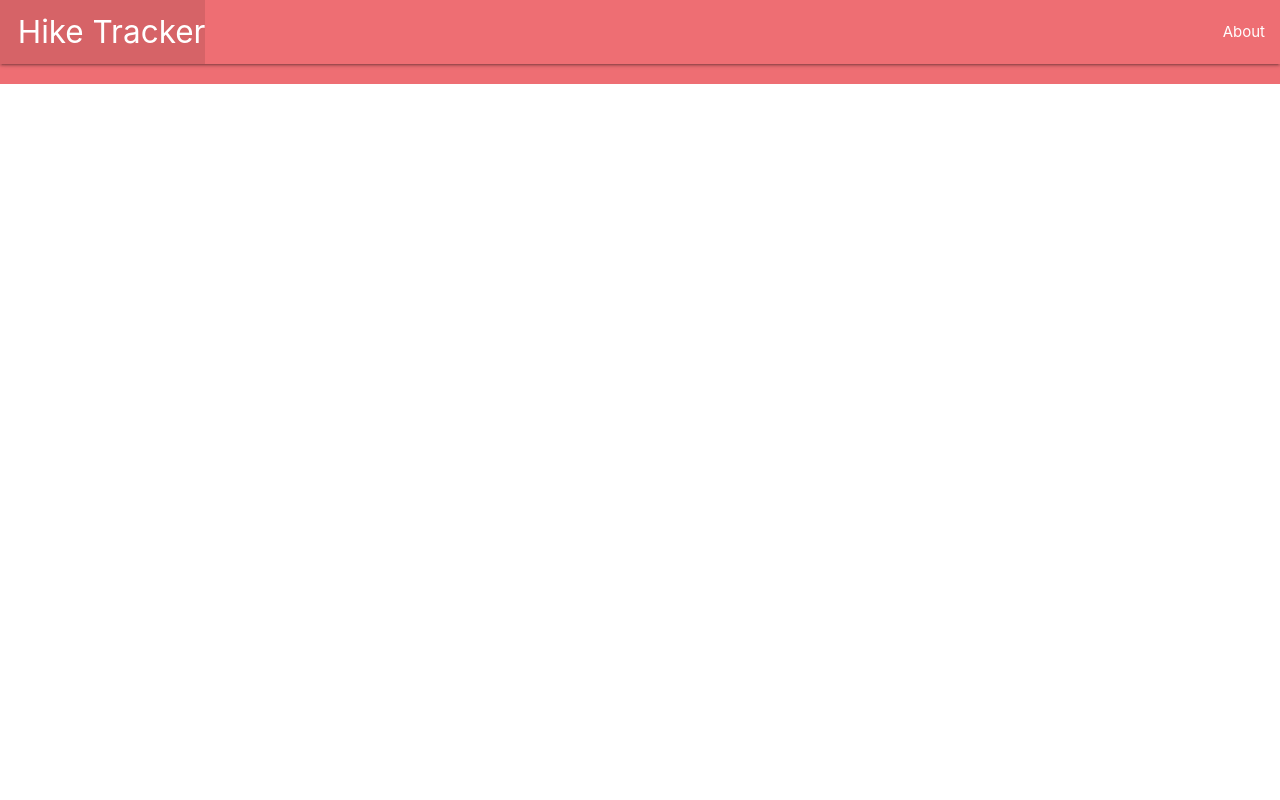
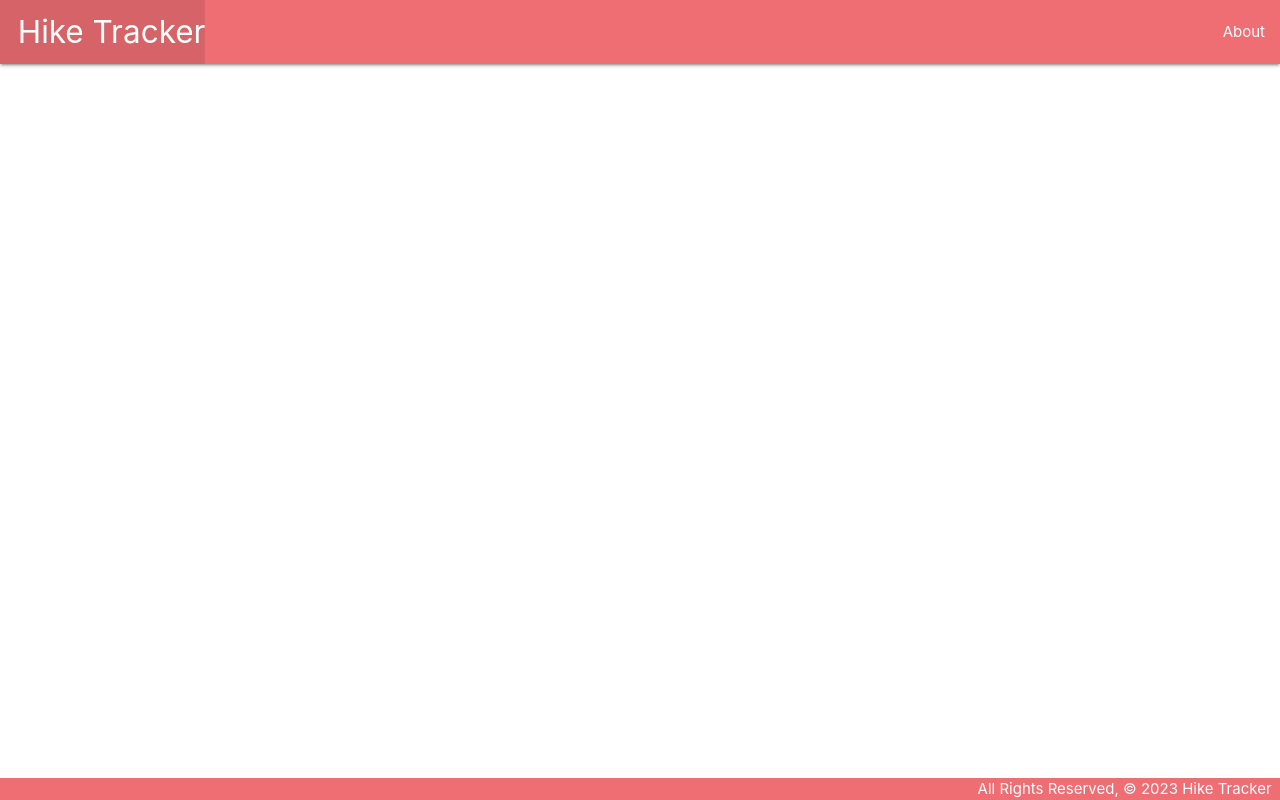
Before and after one commit to madeiramcqueen/hiketracker, a Django app: template main_app/templates/base.html in a window 1280 px wide. Run offline with Django 4.2, Linux system fonts and the light colour scheme; the template is opened without the code that fills it, so the values that code supplies are empty; parts of the project's set-up code (start-up, migrations or seed data) failed here and were passed over.

Commit message:
Clean up static styling

```diff
--- a/hiketracker/settings.py
+++ b/hiketracker/settings.py
@@ -116,7 +116,7 @@ USE_TZ = True
 # Static files (CSS, JavaScript, Images)
 # https://docs.djangoproject.com/en/4.1/howto/static-files/
 
-STATIC_URL = 'static/'
+STATIC_URL = '/static/'
 
 # Default primary key field type
 # https://docs.djangoproject.com/en/4.1/ref/settings/#default-auto-field
--- /dev/null
+++ b/main_app/static/css/style.css
@@ -0,0 +1,14 @@
+body {
+    display: flex;
+    min-height: 100vh;
+    flex-direction: column;
+}
+
+main {
+    flex: 1 0 auto;
+}
+
+footer.page-footer {
+    padding-top: 0;
+    text-align: right;
+}
--- a/main_app/templates/base.html
+++ b/main_app/templates/base.html
@@ -1,3 +1,5 @@
+{% load static %}
+
 <!DOCTYPE html>
 <html lang="en">
 <head>
@@ -6,6 +8,7 @@
   <meta http-equiv="X-UA-Compatible" content="ie=edge">
   <title>Hike Tracker</title>
   <link rel="stylesheet" href="https://cdnjs.cloudflare.com/ajax/libs/materialize/1.0.0/css/materialize.min.css">
+  <link rel="stylesheet" type="text/css" href="{% static 'css/style.css' %}">
 </head>
 <body>
   <header class="navbar-fixed">
```
